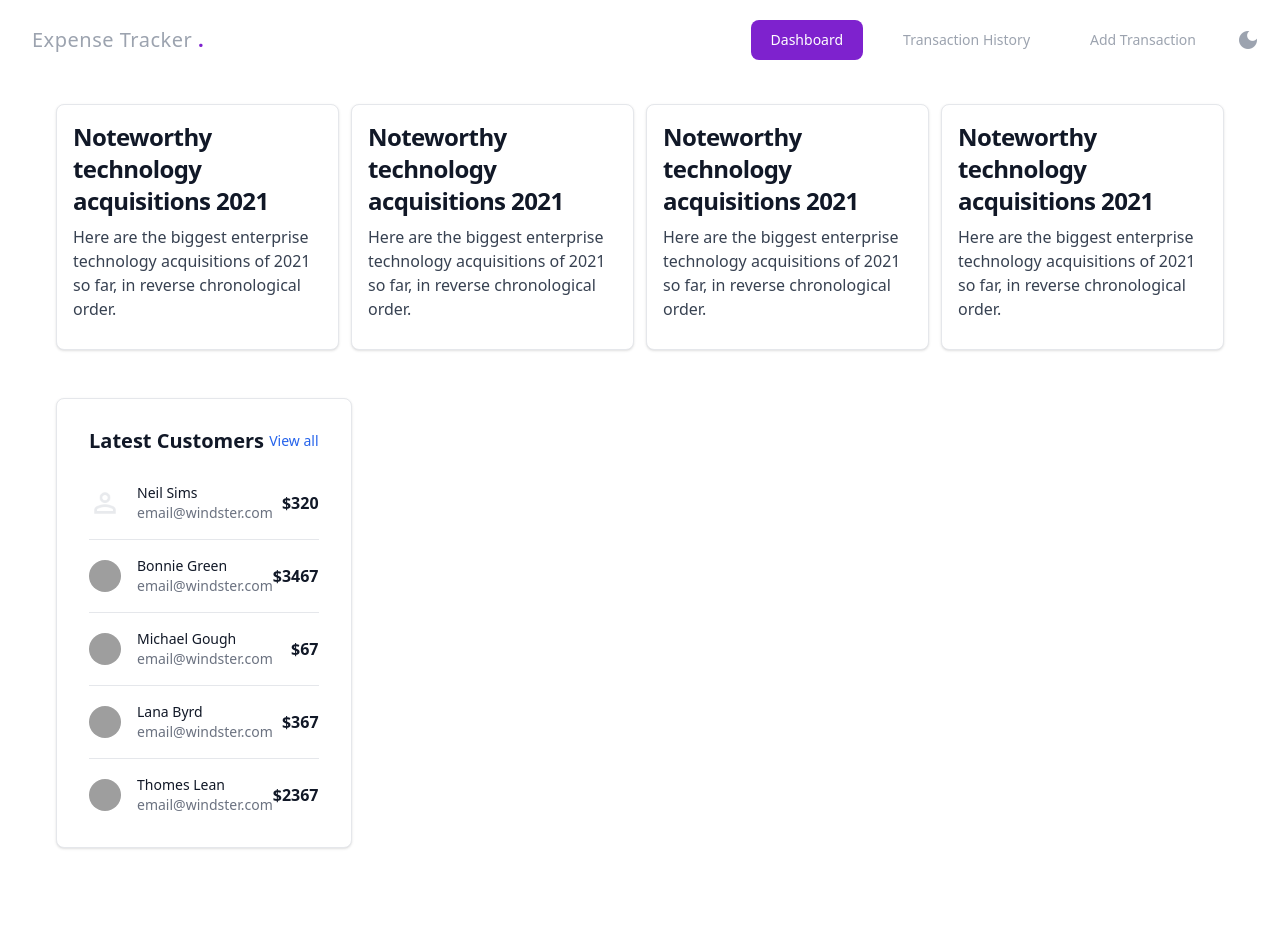
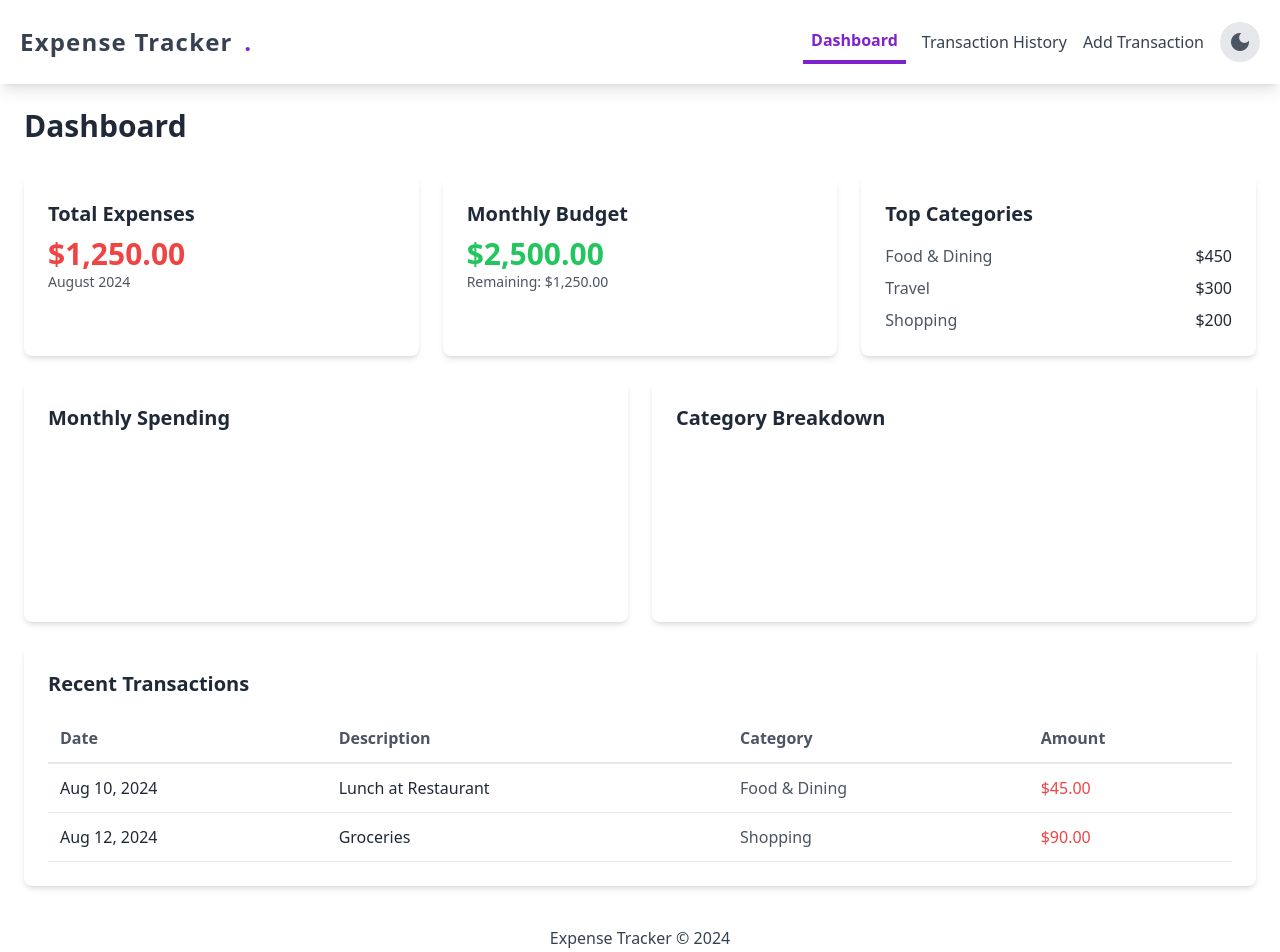
Before and after one commit to mkpatel-247/Expense-Tracker, an Angular app: page /dashboard in a window 1280 px wide. Shown: the top 952 px of the page. Before the commit the page ends 880 px from the top, so only its background shows below. Built offline with nearby package versions, Linux system fonts and the light colour scheme; sample sign-in values are in the browser's storage; grey boxes are pictures that could not be loaded.

Commit message:
Redesign dashboard and changed the header also add footer component.

```diff
--- a/package.json
+++ b/package.json
@@ -18,6 +18,7 @@
     "@angular/platform-browser": "^16.2.0",
     "@angular/platform-browser-dynamic": "^16.2.0",
     "@angular/router": "^16.2.0",
+    "chart.js": "^4.4.4",
     "rxjs": "~7.8.0",
     "tslib": "^2.3.0",
     "zone.js": "~0.13.0"
--- a/src/app/app.component.html
+++ b/src/app/app.component.html
@@ -4,3 +4,4 @@
         <router-outlet></router-outlet>
     </div>
 </div>
+<app-footer></app-footer>
--- a/src/app/app.component.ts
+++ b/src/app/app.component.ts
@@ -4,11 +4,12 @@ import { Router, RouterOutlet } from '@angular/router';
 import { HeaderComponent } from "./layout/header/header.component";
 import { CommonService } from 'src/shared/services/common.service';
 import { AuthService } from 'src/shared/services/auth.service';
+import { FooterComponent } from './layout/footer/footer.component';
 
 @Component({
   selector: 'app-root',
   standalone: true,
-  imports: [CommonModule, RouterOutlet, HeaderComponent],
+  imports: [CommonModule, RouterOutlet, HeaderComponent, FooterComponent],
   templateUrl: './app.component.html',
   styleUrls: ['./app.component.scss'],
 })
--- a/src/app/dashboard/dashboard.component.html
+++ b/src/app/dashboard/dashboard.component.html
@@ -1,10 +1,105 @@
-<section class="px-8 min-h-screen">
-    <div class="flex flex-row gap-3 p-6">
-        <ng-container *ngFor="let item of [1,2,2,4]">
-            <app-card></app-card>
-        </ng-container>
+<div class="container mx-auto p-6">
+    <!-- Dashboard Title -->
+    <div class="flex items-center justify-between mb-8">
+        <h1 class="text-3xl font-bold text-gray-800 dark:text-gray-100">
+            Dashboard
+        </h1>
     </div>
-    <div class="flex flex-row p-6">
-        <app-recent-transactions></app-recent-transactions>
+
+    <!-- Stats Section (Expense Overview) -->
+    <div class="grid grid-cols-1 md:grid-cols-2 lg:grid-cols-3 gap-6 mb-6">
+        <!-- Total Expenses Card -->
+        <div class="bg-white dark:bg-gray-800 shadow-md rounded-lg p-6">
+            <h2 class="text-xl font-semibold text-gray-800 dark:text-gray-100">Total Expenses</h2>
+            <p class="text-3xl font-bold text-red-500 mt-2">$1,250.00</p>
+            <p class="text-sm text-gray-600 dark:text-gray-400">August 2024</p>
+        </div>
+
+        <!-- Monthly Budget Card -->
+        <div class="bg-white dark:bg-gray-800 shadow-md rounded-lg p-6">
+            <h2 class="text-xl font-semibold text-gray-800 dark:text-gray-100">Monthly Budget</h2>
+            <p class="text-3xl font-bold text-green-500 mt-2">$2,500.00</p>
+            <p class="text-sm text-gray-600 dark:text-gray-400">Remaining: $1,250.00</p>
+        </div>
+
+        <!-- Top Categories Card -->
+        <div class="bg-white dark:bg-gray-800 shadow-md rounded-lg p-6">
+            <h2 class="text-xl font-semibold text-gray-800 dark:text-gray-100">Top Categories</h2>
+            <ul class="mt-4 space-y-2">
+                <li class="flex justify-between">
+                    <span class="text-gray-600 dark:text-gray-400">Food & Dining</span>
+                    <span class="text-gray-800 dark:text-gray-100">$450</span>
+                </li>
+                <li class="flex justify-between">
+                    <span class="text-gray-600 dark:text-gray-400">Travel</span>
+                    <span class="text-gray-800 dark:text-gray-100">$300</span>
+                </li>
+                <li class="flex justify-between">
+                    <span class="text-gray-600 dark:text-gray-400">Shopping</span>
+                    <span class="text-gray-800 dark:text-gray-100">$200</span>
+                </li>
+            </ul>
+        </div>
     </div>
-</section>
+
+    <!-- Charts Section -->
+    <div class="grid grid-cols-1 lg:grid-cols-2 gap-6 mb-6">
+        <!-- Monthly Spending Chart -->
+        <div class="bg-white dark:bg-gray-800 shadow-md rounded-lg p-6">
+            <h2 class="text-xl font-semibold text-gray-800 dark:text-gray-100 mb-4">Monthly Spending</h2>
+            <canvas id="spendingChart"></canvas>
+        </div>
+
+        <!-- Category Breakdown Chart -->
+        <div class="bg-white dark:bg-gray-800 shadow-md rounded-lg p-6">
+            <h2 class="text-xl font-semibold text-gray-800 dark:text-gray-100 mb-4">Category Breakdown</h2>
+            <canvas id="categoryChart" data="data">
+
+            </canvas>
+        </div>
+    </div>
+
+    <!-- Recent Transactions Table -->
+    <div class="bg-white dark:bg-gray-800 shadow-md rounded-lg p-6">
+        <h2 class="text-xl font-semibold text-gray-800 dark:text-gray-100 mb-4">Recent Transactions</h2>
+        <table class="min-w-full">
+            <thead>
+                <tr>
+                    <th
+                        class="border-b-2 border-gray-200 dark:border-gray-700 p-3 text-left text-gray-600 dark:text-gray-400">
+                        Date</th>
+                    <th
+                        class="border-b-2 border-gray-200 dark:border-gray-700 p-3 text-left text-gray-600 dark:text-gray-400">
+                        Description</th>
+                    <th
+                        class="border-b-2 border-gray-200 dark:border-gray-700 p-3 text-left text-gray-600 dark:text-gray-400">
+                        Category</th>
+                    <th
+                        class="border-b-2 border-gray-200 dark:border-gray-700 p-3 text-left text-gray-600 dark:text-gray-400">
+                        Amount</th>
+                </tr>
+            </thead>
+            <tbody>
+                <tr>
+                    <td class="border-b border-gray-200 dark:border-gray-700 p-3 text-gray-800 dark:text-gray-100">Aug
+                        10, 2024</td>
+                    <td class="border-b border-gray-200 dark:border-gray-700 p-3 text-gray-800 dark:text-gray-100">Lunch
+                        at Restaurant</td>
+                    <td class="border-b border-gray-200 dark:border-gray-700 p-3 text-gray-600 dark:text-gray-400">Food
+                        & Dining</td>
+                    <td class="border-b border-gray-200 dark:border-gray-700 p-3 text-red-500">$45.00</td>
+                </tr>
+                <tr>
+                    <td class="border-b border-gray-200 dark:border-gray-700 p-3 text-gray-800 dark:text-gray-100">Aug
+                        12, 2024</td>
+                    <td class="border-b border-gray-200 dark:border-gray-700 p-3 text-gray-800 dark:text-gray-100">
+                        Groceries</td>
+                    <td class="border-b border-gray-200 dark:border-gray-700 p-3 text-gray-600 dark:text-gray-400">
+                        Shopping</td>
+                    <td class="border-b border-gray-200 dark:border-gray-700 p-3 text-red-500">$90.00</td>
+                </tr>
+                <!-- Add more rows here -->
+            </tbody>
+        </table>
+    </div>
+</div>
--- /dev/null
+++ b/src/app/layout/footer/footer.component.html
@@ -0,0 +1,5 @@
+<footer class="bg-white dark:bg-gray-900 shadow-lg text-gray-700 dark:text-gray-100 dark:shadow-gray-100 body-font p-4">
+    <div class="container mx-auto text-center">
+        <p>Expense Tracker &copy; 2024</p>
+    </div>
+</footer>
--- a/src/app/layout/header/header.component.html
+++ b/src/app/layout/header/header.component.html
@@ -1,33 +1,52 @@
-<header class="text-gray-400 dark:bg-gray-900 dark:text-white body-font">
-    <div class="container mx-auto flex flex-wrap p-5 flex-col md:flex-row items-center">
+<header class="bg-white dark:bg-gray-900 shadow-lg text-gray-700 dark:text-gray-100 dark:shadow-gray-900 body-font">
+    <div class="container mx-auto flex flex-wrap p-4 md:p-5 items-center justify-between">
+        <!-- Logo Section -->
         <a class="flex title-font items-center mb-4 md:mb-0">
-            <div class="ml-3 text-xl">
-                <span class="font-medium tracking-wide truncate">
+            <div class="text-2xl font-bold">
+                <span class="font-extrabold tracking-wider">
                     Expense Tracker
                 </span>
-                <span class="text-purple-700 font-black truncate">.</span>
+                <span class="text-purple-700 dark:text-purple-500 font-black ml-1">.</span>
             </div>
         </a>
-        <nav class="md:ml-auto flex flex-wrap items-center text-base justify-center gap-2 md:gap-0">
-            <a class="md:mr-5 hover:text-white btn-primary" routerLink="dashboard"
+
+        <!-- Navigation Links (Visible on medium screens and above) -->
+        <nav
+            class="hidden md:flex md:ml-auto flex-wrap items-center text-base justify-center gap-4 transition-all duration-300">
+            <a class="hover:text-purple-600 dark:hover:text-purple-400 transition duration-300" routerLink="dashboard"
                 routerLinkActive="active">Dashboard</a>
-            <a class="md:mr-5 hover:text-white btn-primary" routerLink="transaction"
-                routerLinkActive="active">Transaction
-                History</a>
-            <a class="md:mr-5 hover:text-white btn-primary" routerLinkActive="active">Add Transaction</a>
-            <!-- <ng-container *ngIf="!authService.isUserLoggedIn()">
-                <a class="md:mr-5 btn-primary" routerLink="/auth/login" routerLinkActive="active">
-                    <div class="flex flex-wrap">
-                    Login
-                    <span class="material-icons">lock</span>
-                    </div>
-                </a>
-            </ng-container> -->
-            <button class="flex transition-transform hover:scale-125 align-middle"
-                (click)="commonService.darkMode.set(!commonService.darkMode())">
-                <span *ngIf="!commonService.darkMode()" class="material-icons">dark_mode</span>
-                <span *ngIf="commonService.darkMode()" class="material-icons">light_mode</span>
-            </button>
+            <a class="hover:text-purple-600 dark:hover:text-purple-400 transition duration-300" routerLink="transaction"
+                routerLinkActive="active">Transaction History</a>
+            <a class="hover:text-purple-600 dark:hover:text-purple-400 transition duration-300"
+                routerLink="add-transaction" routerLinkActive="active">Add Transaction</a>
         </nav>
+
+        <!-- Mobile Menu Toggle (Visible on smaller screens) -->
+        <button class="block md:hidden text-gray-700 dark:text-gray-300 focus:outline-none"
+            (click)="isMenuOpen = !isMenuOpen">
+            <span class="material-icons">menu</span>
+        </button>
+
+        <!-- Dark Mode Toggle -->
+        <button
+            class="ml-4 flex items-center bg-gray-200 dark:bg-gray-800 rounded-full p-2 transition-transform duration-300 hover:scale-110"
+            (click)="commonService.darkMode.set(!commonService.darkMode())">
+            <span *ngIf="!commonService.darkMode()"
+                class="material-icons text-gray-600 dark:text-gray-300">dark_mode</span>
+            <span *ngIf="commonService.darkMode()"
+                class="material-icons text-gray-600 dark:text-gray-300">light_mode</span>
+        </button>
     </div>
+
+    <!-- Mobile Menu (Visible when isMenuOpen is true) -->
+    <nav class="md:hidden" *ngIf="isMenuOpen">
+        <div class="flex flex-col gap-4 p-4 bg-gray-50 dark:bg-gray-800">
+            <a class="hover:text-purple-600 dark:hover:text-purple-400 transition duration-300" routerLink="dashboard"
+                routerLinkActive="active">Dashboard</a>
+            <a class="hover:text-purple-600 dark:hover:text-purple-400 transition duration-300" routerLink="transaction"
+                routerLinkActive="active">Transaction History</a>
+            <a class="hover:text-purple-600 dark:hover:text-purple-400 transition duration-300"
+                routerLink="add-transaction" routerLinkActive="active">Add Transaction</a>
+        </div>
+    </nav>
 </header>
--- a/src/app/layout/header/header.component.ts
+++ b/src/app/layout/header/header.component.ts
@@ -12,6 +12,7 @@ import { CommonService } from 'src/shared/services/common.service';
   styleUrls: ['./header.component.scss']
 })
 export class HeaderComponent {
+  isMenuOpen: boolean = false;
 
   constructor(public authService: AuthService, public commonService: CommonService) {
     effect(() => {
--- a/src/styles.scss
+++ b/src/styles.scss
@@ -10,7 +10,7 @@
 }
 
 .active {
-    @apply text-white bg-purple-700;
+    @apply text-purple-700 dark:text-purple-400 font-semibold border-b-4 border-purple-700 p-2 transition-transform duration-200 ease-in-out transform hover:scale-105;
 }
 
 ::-webkit-scrollbar-track {
```
Also changed, not shown: src/app/dashboard/dashboard.component.ts (+28 -2 lines), src/app/layout/footer/footer.component.ts (added, +13 -0 lines), src/app/layout/footer/footer.component.scss (added).
